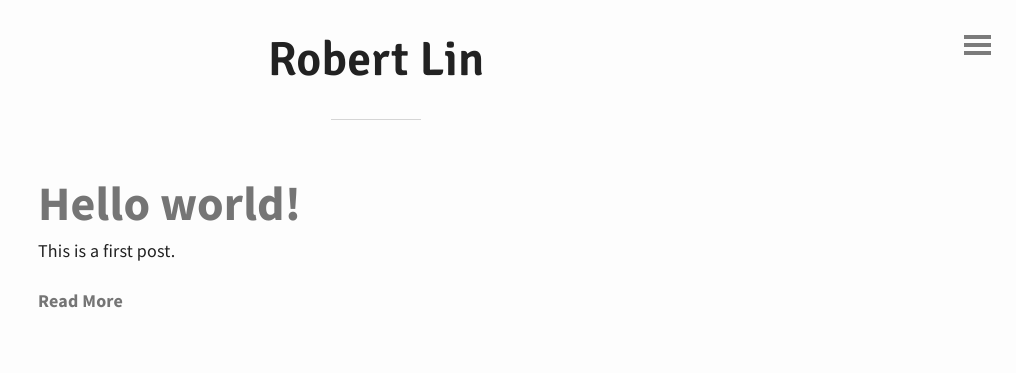
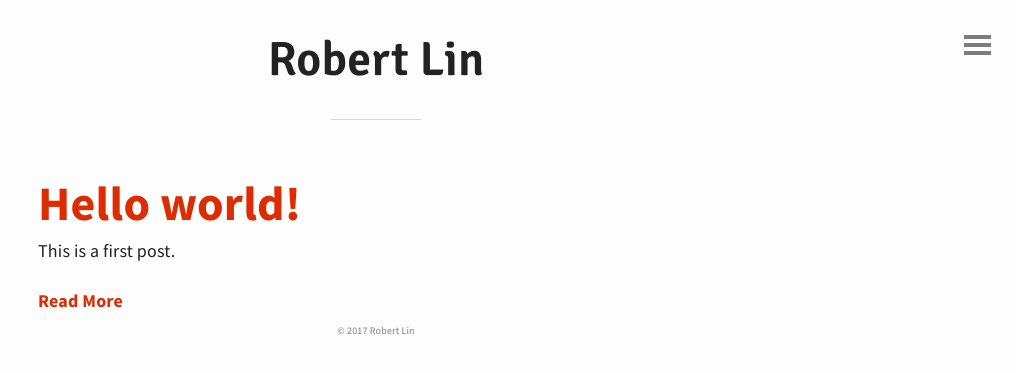
Before and after one commit to bobheadxi/bobheadxi.github.io, a Jekyll site: the page built from index.html, in a window 1280 px wide. Shown: the top 373 px of the page, without its empty margins (264-1280 px from the left). Built offline with Jekyll 4.4.1, drawn with Linux system fonts in a browser that asks for light colours; the list of posts is cut into pages by our own code.

Commit message:
Various theme tweaks

```diff
--- a/_config.yml
+++ b/_config.yml
@@ -8,8 +8,9 @@ author:
   url: "https://github.com/bobheadxi"
 
 # Build settings
-baseurl: /
+baseurl: /blog/
 markdown: kramdown
+highlighter: rouge
 source: .
 destination: ./_site
 permalink: /:title
--- a/_includes/footer.html
+++ b/_includes/footer.html
@@ -0,0 +1 @@
+<center><font size="1" color="gray">© 2017 Robert Lin</font></center>
--- a/_sass/base.scss
+++ b/_sass/base.scss
@@ -18,7 +18,7 @@ html, body, h1, h2, h3, h4, h5, h6, p, ul, ol, li, img {
 
 /*- Base color -*/
 
-$main-color: #757575;
+$main-color: #dd2c00;
 $background-color: #FDFDFD;
 $text-color: #222222;
 
--- a/_sass/syntax.scss
+++ b/_sass/syntax.scss
@@ -64,3 +64,6 @@
 .highlight .vg { color: #008080 } /* Name.Variable.Global */
 .highlight .vi { color: #008080 } /* Name.Variable.Instance */
 .highlight .il { color: #009999 } /* Literal.Number.Integer.Long */
+.highlight pre {
+  display: inline-block;
+}
```
